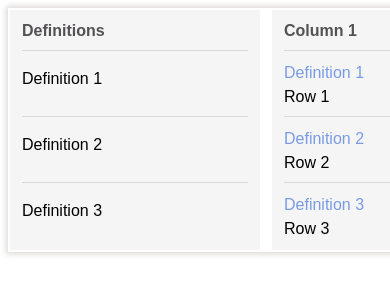
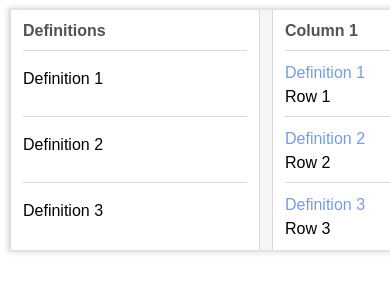
Before and after one commit to kmpizmad/ng-table-cards, an Angular app: page / in a window 390 px wide. Shown: the top 300 px of the page. Built offline with nearby package versions, Linux system fonts and the light colour scheme.

Commit message:
Added background color

```diff
--- a/src/app/table-cards/table-cards.component.css
+++ b/src/app/table-cards/table-cards.component.css
@@ -13,6 +13,10 @@
 
   .table-container table {
     font-family: Arial, Helvetica, sans-serif;
+    background-color: whitesmoke;
+  }
+
+  .table-container tbody {
     box-shadow: 0 0 6px 2px #dad9d6;
   }
 
@@ -32,7 +36,9 @@
     position: relative;
     width: 250px;
     padding: 0.75rem;
-    background-color: whitesmoke;
+    background-color: white;
+    border-left: 1px solid #dad9d6;
+    border-right: 1px solid #dad9d6;
   }
 
   .table-container td:not(:last-child) {
```
